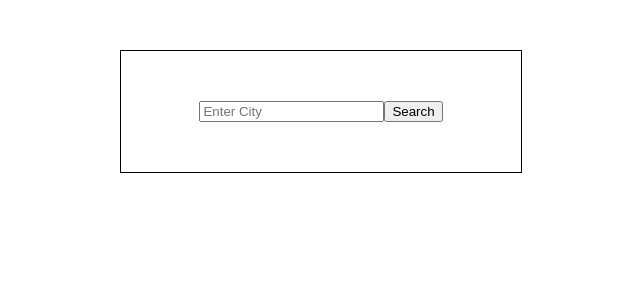
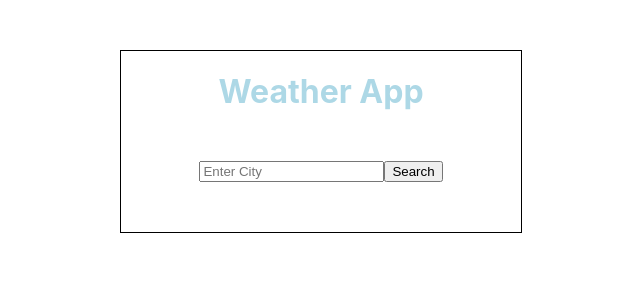
Before and after one commit to anneke44/react-weather-app, a React (Create React App) app: page / in a window 1280 px wide. Shown: the top 300 px of the page, without its empty margins (319-959 px from the left). Built offline with nearby package versions, Linux system fonts and the light colour scheme.

Commit message:
Added heading to the app

```diff
--- a/src/App.css
+++ b/src/App.css
@@ -2,6 +2,10 @@ form {
   display: flex;
   justify-content: center;
   margin: 50px auto;
+}
+h1 {
+  text-align: center;
+  color: lightblue;
 }
 .App {
   border: 1px solid black;
--- a/src/SearchBar.js
+++ b/src/SearchBar.js
@@ -32,6 +32,7 @@ export default function SearchBar() {
 
   let form = (
     <div className="SearchBar mt-4">
+      <h1>Weather App</h1>
       <form action="search" onSubmit={handleSubmit}>
         <input
           type="search"
```
